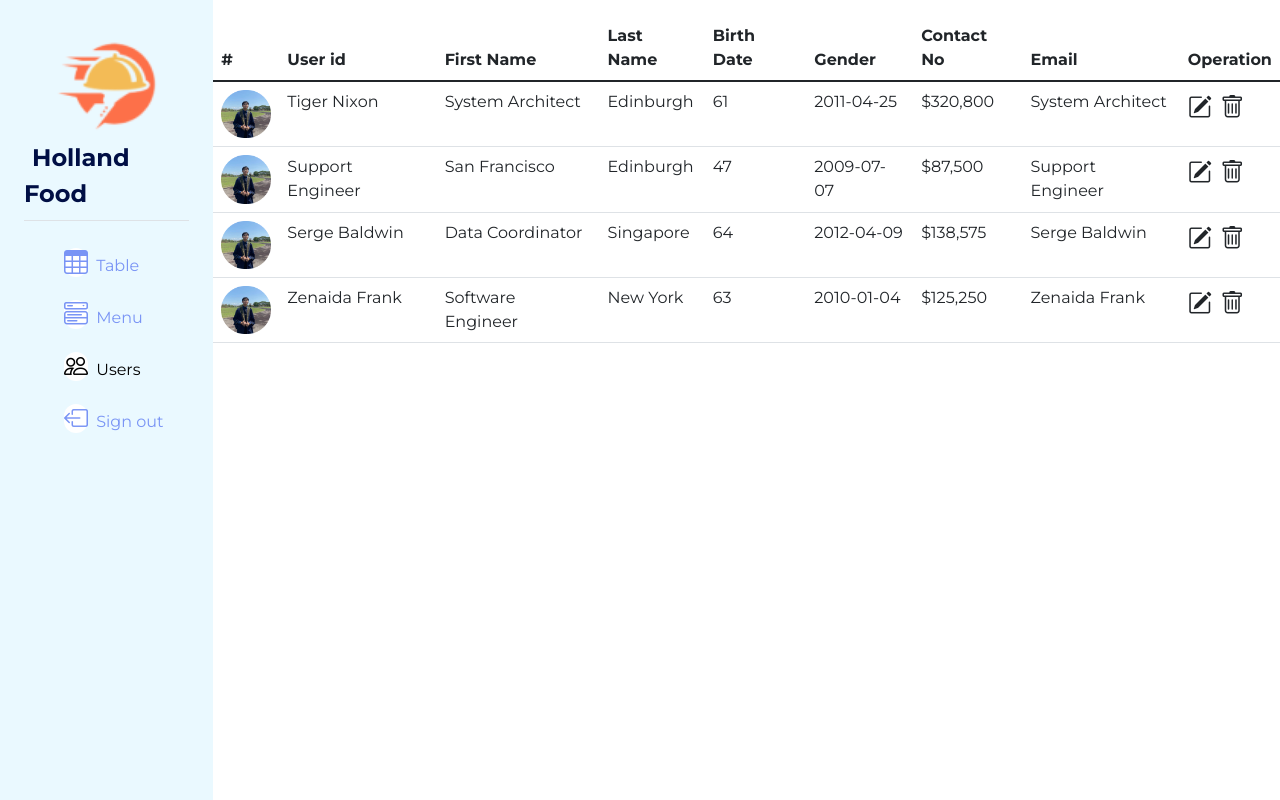
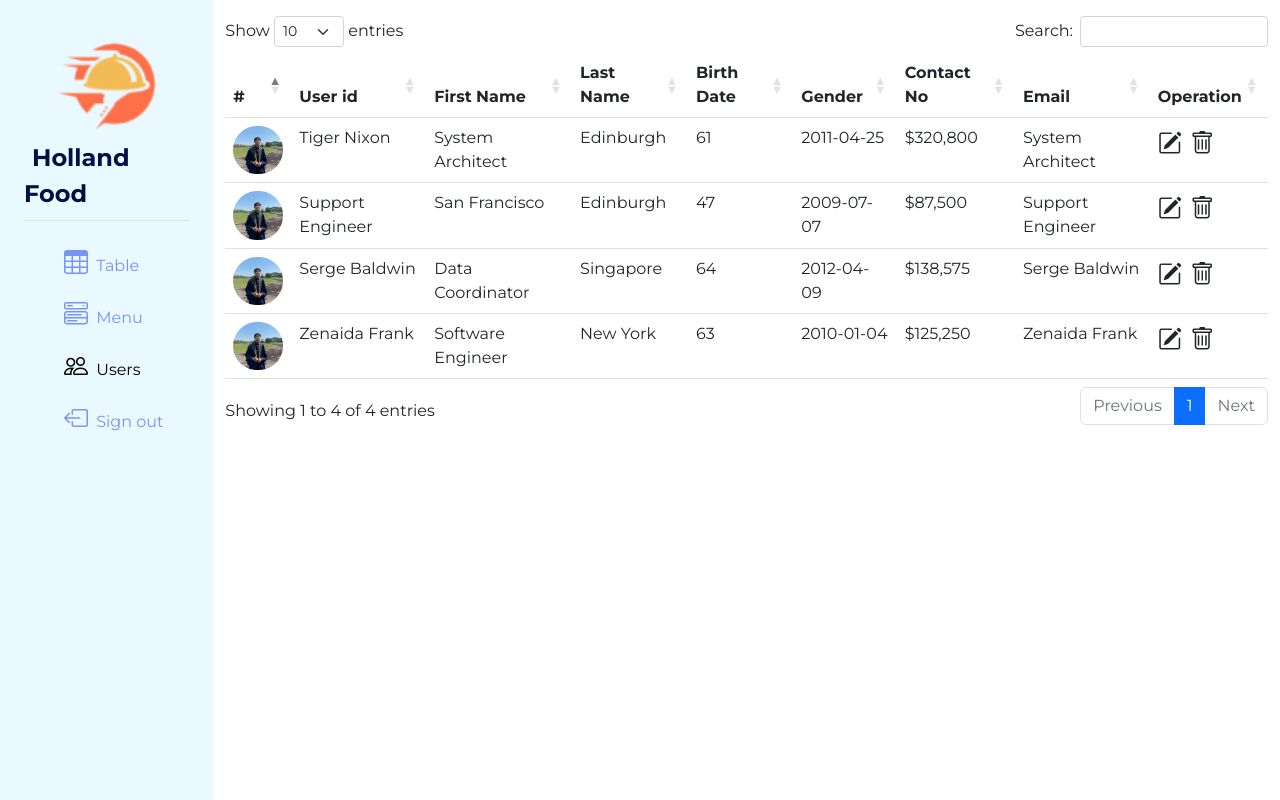
Before and after one commit to miracle1116/HollandFood, a PHP site: page /Layout/admin/admin_manageUserAcc.html in a window 1280 px wide. Run offline with PHP 8.4, Linux system fonts and the light colour scheme; some libraries are stand-ins or nearby versions.

Commit message:
view table search bar

```diff
--- a/Layout/admin/admin_manageUserAcc.html
+++ b/Layout/admin/admin_manageUserAcc.html
@@ -39,7 +39,7 @@
                 <li class="nav-item mt-3">
                   <a href="admin_viewTable.html" class="nav-link">
                     <div class="navList">
-                      <i class="fs-4 bi-table"></i>
+                      <i class="navIcon fs-4 bi-table"></i>
                       <span class="ms-1 d-none d-sm-inline">Table</span>
                     </div>
                   </a>
@@ -47,7 +47,7 @@
                 <li class="nav-item">
                   <a href="admin_menu.html" class="nav-link">
                     <div class="navList">
-                      <i class="fs-4 bi-menu-button-wide"></i>
+                      <i class="navIcon fs-4 bi-menu-button-wide"></i>
                       <span class="ms-1 d-none d-sm-inline">Menu</span>
                     </div>
                   </a>
@@ -55,7 +55,7 @@
                 <li class="nav-item">
                   <a href="admin_manageUserAcc.html" class="nav-link">
                     <div class="navList">
-                      <i class="fs-4 bi-people text-black"></i>
+                      <i class="navIcon fs-4 bi-people text-black"></i>
                       <span class="ms-1 d-none d-sm-inline text-black">Users</span>
                     </div>
                   </a>
@@ -63,7 +63,7 @@
                 <li class="nav-item">
                   <a href="admin_login.html" class="nav-link">
                     <div class="navList">
-                      <i class="fs-4 bi-box-arrow-left"></i>
+                      <i class="navIcon fs-4 bi-box-arrow-left"></i>
                       <span class="ms-1 d-none d-sm-inline">Sign out</span>
                     </div>
                   </a>
@@ -156,7 +156,7 @@
     <script src="https://code.jquery.com/jquery-3.5.1.js"></script>
     <script src="https://cdn.datatables.net/1.13.4/js/jquery.dataTables.min.js"></script>
     <script src="https://cdn.datatables.net/1.13.4/js/dataTables.bootstrap5.min.js"></script>
-    <script src="../../script/manageUserAcc.js"></script>
+    <script src="../../script/adminManageUserAcc.js"></script>
 
   </body>
 </html>
--- a/styles/admin_style.css
+++ b/styles/admin_style.css
@@ -7,6 +7,10 @@
 
 .navList {
   color: #7994F5;
+}
+
+.navIcon{
+  background-color: transparent;
 }
 
 .navList:hover {
```
Also changed, not shown: Layout/admin/admin_menu.html (+4 -4 lines), Layout/admin/admin_viewTable.html (+10 -6 lines), styles/adminViewTable_style.css (+15 -0 lines).
